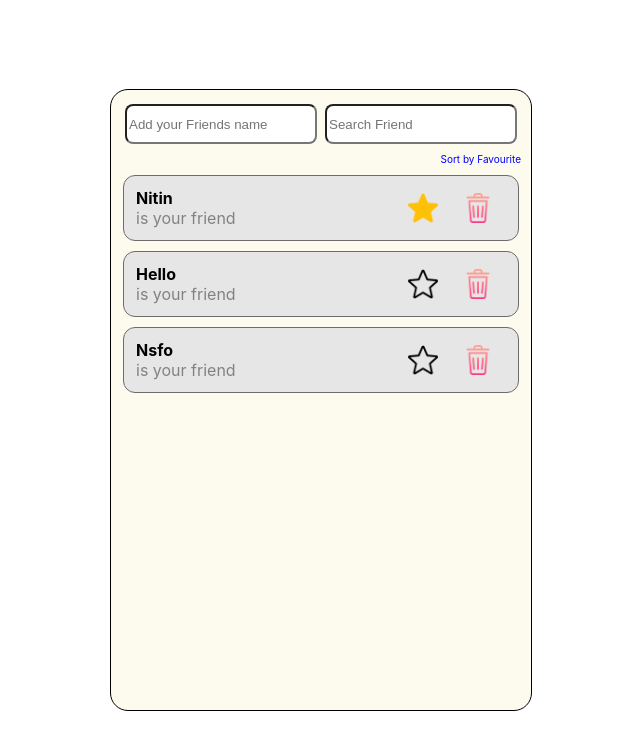
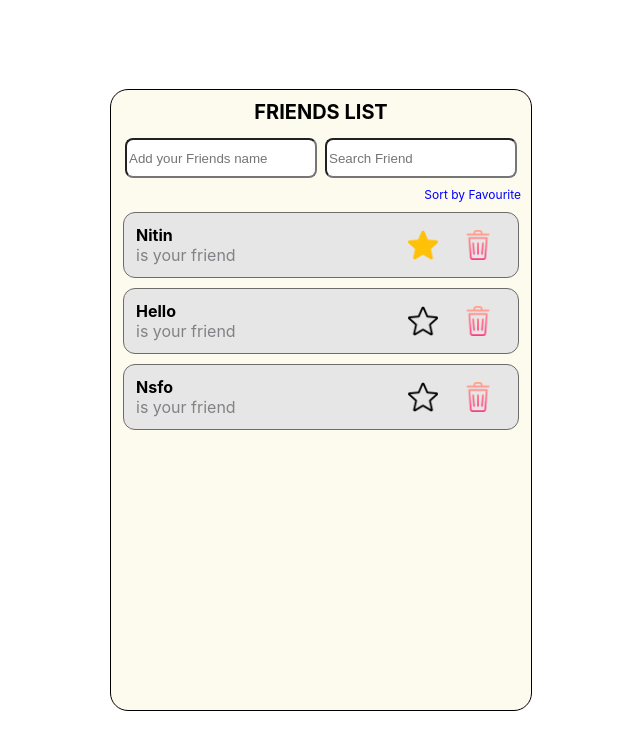
Before and after one commit to nitinskumavat/friends, a React (Create React App) app: page / in a window 1280 px wide. Shown: the top 750 px of the page, without its empty margins (319-959 px from the left). Built offline with nearby package versions, Linux system fonts and the light colour scheme.

Commit message:
Added head name

```diff
--- a/src/components/FriendsList/FriendsList.js
+++ b/src/components/FriendsList/FriendsList.js
@@ -64,6 +64,7 @@ function FriendsList({ friends, setFriends }) {
 
   return (
     <div>
+      <div className="head">FRIENDS LIST</div>
       <div className="input-container">
         <InputForm addFriend={addFriend} />
         <input
--- a/src/components/FriendsList/friendlist.css
+++ b/src/components/FriendsList/friendlist.css
@@ -1,6 +1,6 @@
 .func-text {
   color: blue;
-  font-size: 10px;
+  font-size: 12px;
   cursor: pointer;
   margin-top: 5px;
   text-align: right;
@@ -27,3 +27,10 @@
   transform: translate(-50%, -50%);
   text-align: center;
 }
+
+.head{
+    font-weight: bold;
+    font-size: 20px;
+    text-align: center;
+    margin-bottom: 10px;
+}
```
